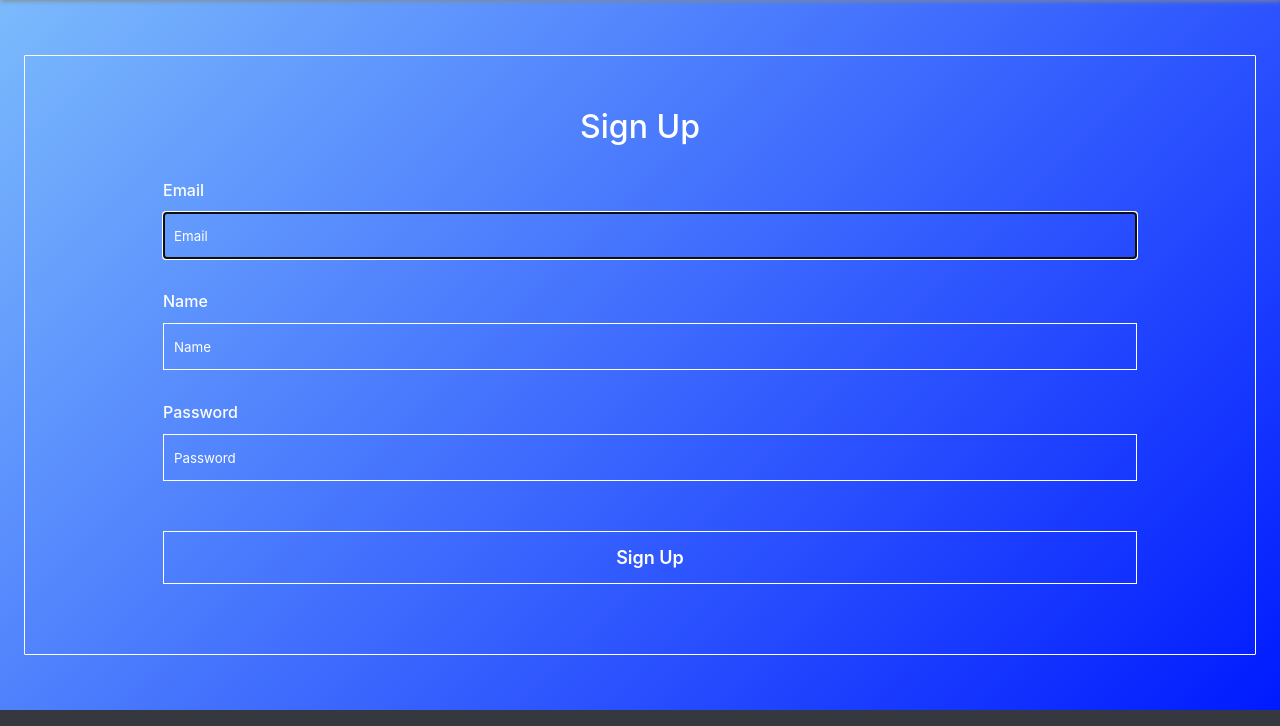
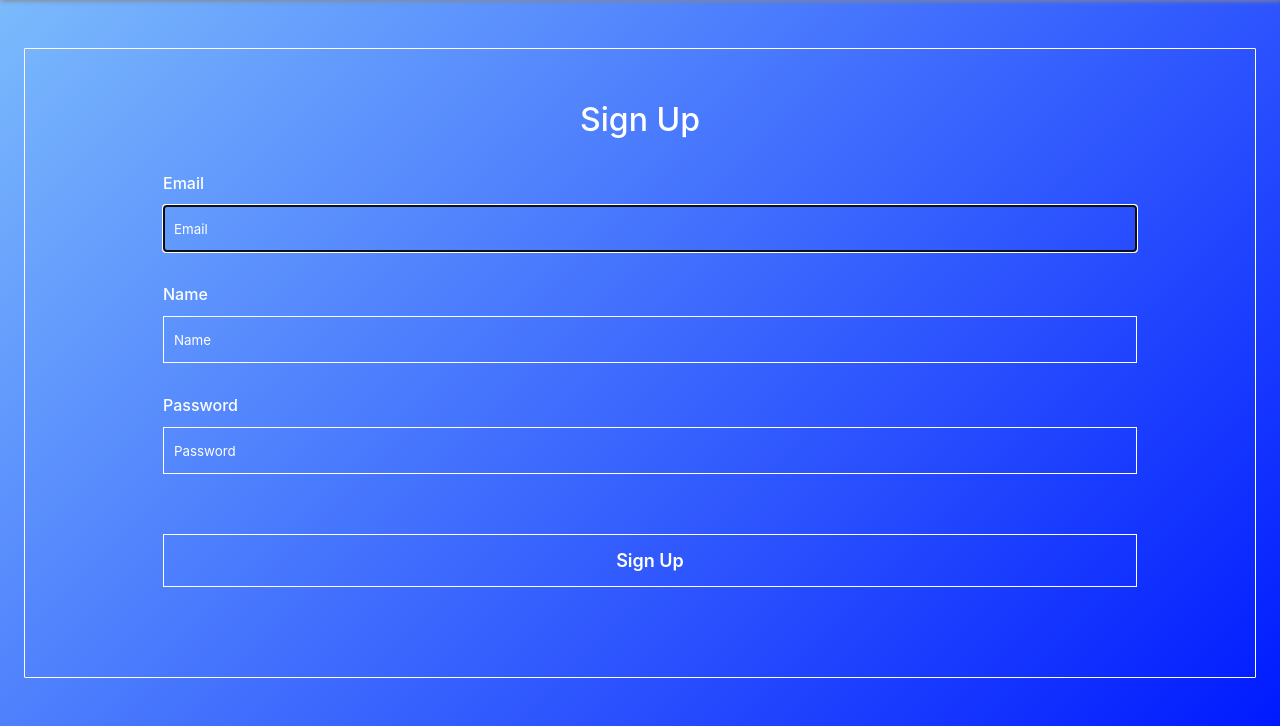
Before and after one commit to GalacticSquirel/crazysuite, a Flask app: page /signup in a window 1280 px wide. Shown: the part 90-816 px from the top of the page. Run offline with Flask 2, Linux system fonts and the light colour scheme; some libraries are stand-ins or nearby versions.

Commit message:
signup change
fixed captcha margins

fixed form height

```diff
--- a/web/templates/signup.css
+++ b/web/templates/signup.css
@@ -17,7 +17,7 @@
 
 
 form{
-    height: 600px;
+    height: 630px;
     background-color: rgba(255,255,255,0);
     width: 100%;
     margin: auto auto;
--- a/web/templates/signup.html
+++ b/web/templates/signup.html
@@ -27,7 +27,7 @@
                 <label for="password">Password</label>
                 <input type="password" name="password" placeholder="Password">
             </div>
-            <div class="cf-turnstile" data-sitekey="0x4AAAAAAABti1blkZmNh51p"></div>
+            <div class="cf-turnstile" style="margin-top: 10px;" data-sitekey="0x4AAAAAAABti1blkZmNh51p"></div>
             <div id="submit">
                 <button>Sign Up</button>
             </div>
```
